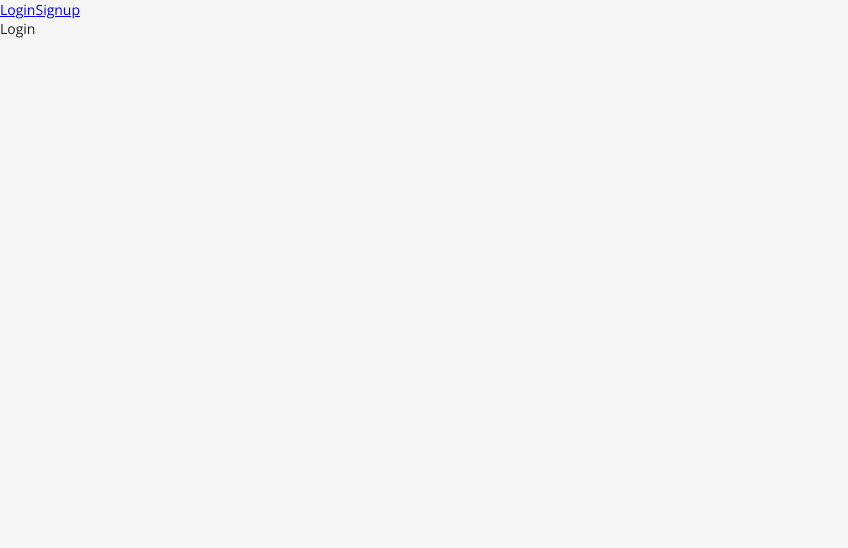
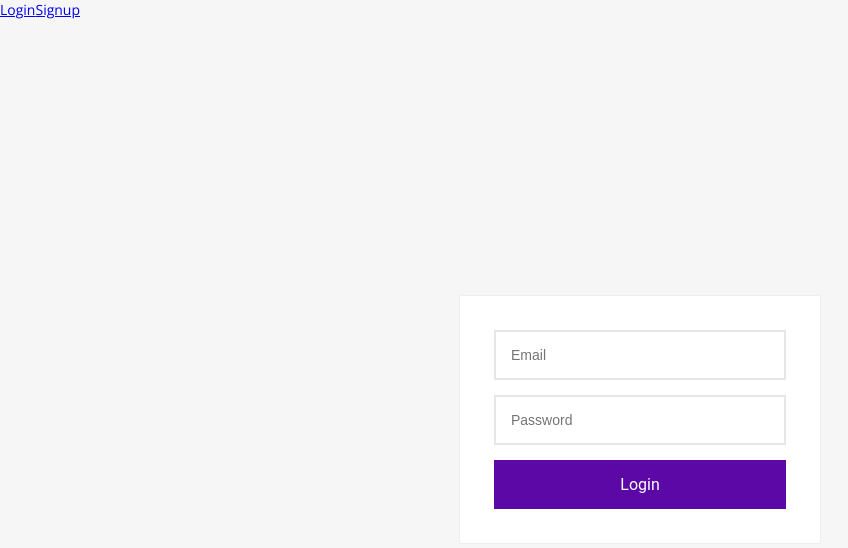
Before and after one commit to TeamAbella060420/react-laravel, a React (Vite) app in the folder full-stack/react/: page /login in a window 1280 px wide. Shown: the top 548 px of the page, without its empty margins (0-848 px from the left). Built offline with nearby package versions, Linux system fonts and the light colour scheme.

Commit message:
Update Login.jsx

```diff
--- a/full-stack/react/src/views/Login.jsx
+++ b/full-stack/react/src/views/Login.jsx
@@ -1,9 +1,20 @@
 import React from 'react'
 
 export default function Login() {
+
+  const onSubmit = (e) => {
+    e.preventDefault();
+  }
+
   return (
-    <div>
-      Login
+    <div className='login-signup-form animated fadeInDown'>
+      <div className="form">
+        <form onSubmit={onSubmit}>
+          <input type="email" placeholder='Email'/>
+          <input type="password" placeholder='Password'/>
+          <button className='btn btn-block'>Login</button>
+        </form>
+      </div>
     </div>
   )
 }
```
